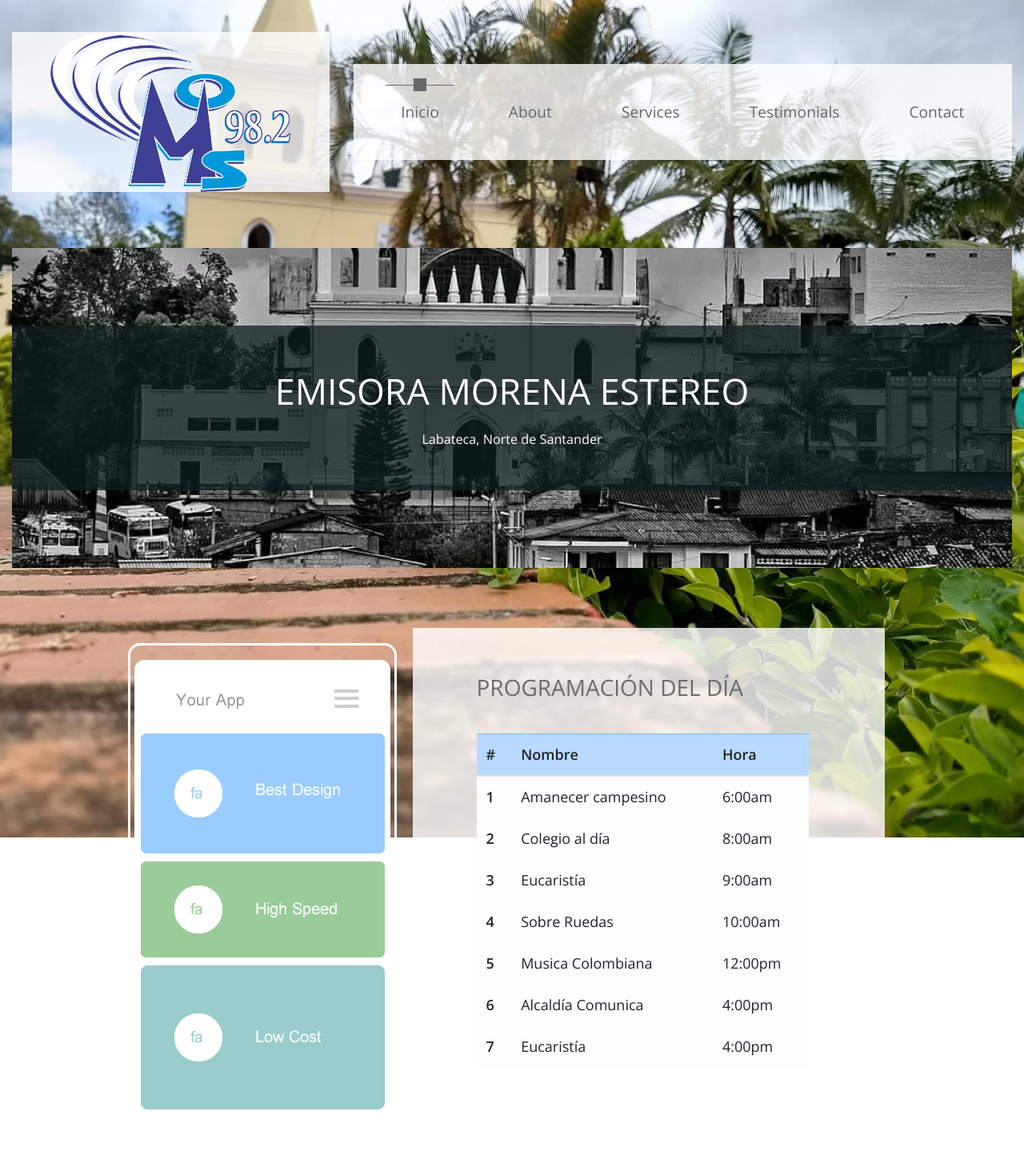
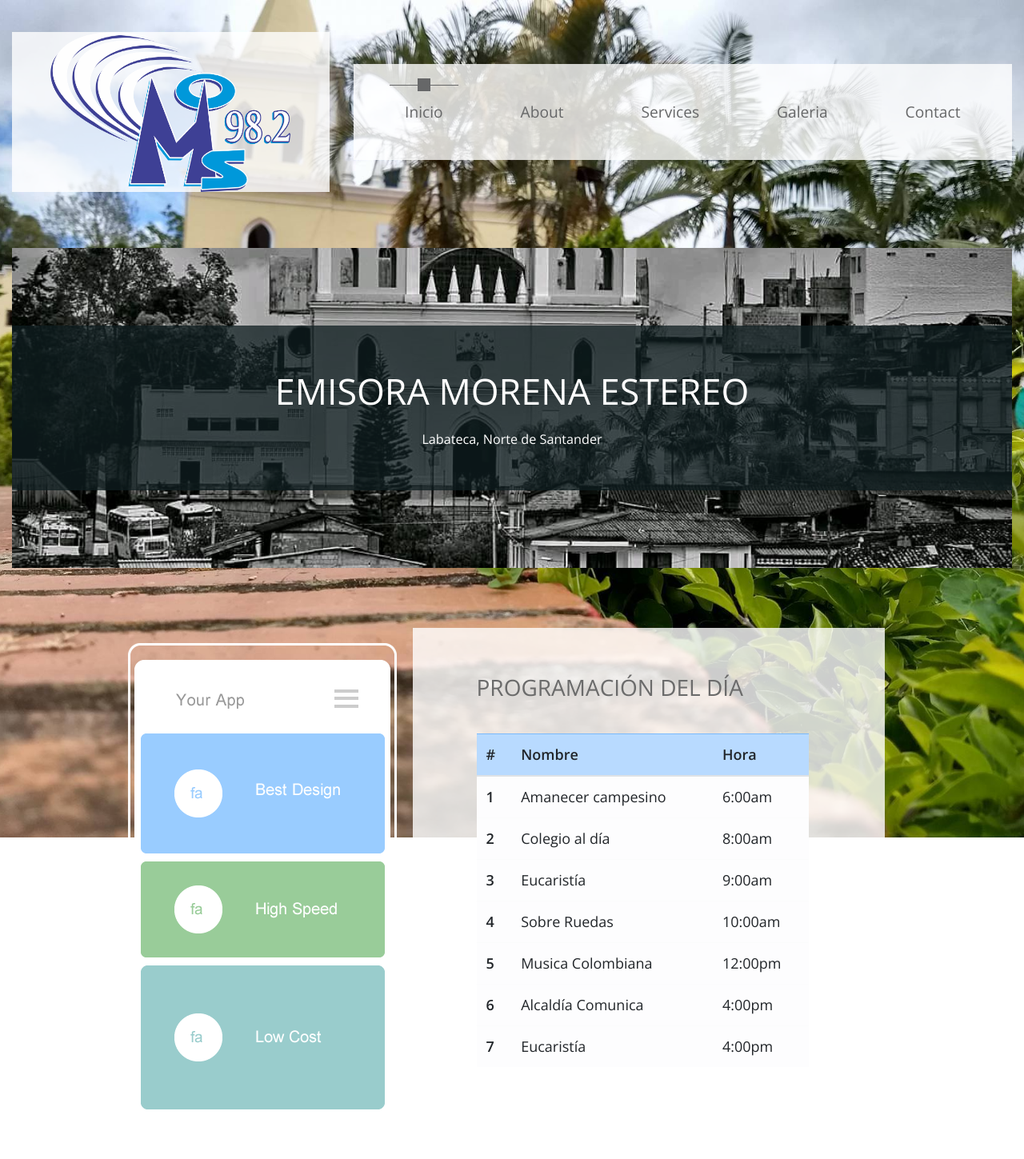
Before and after one commit to edyson10/emisora_morena, a PHP site: page /Inicio in a window 1280 px wide. Shown: the top 1449 px of the page at 80% size. Run offline with PHP 8.4, Linux system fonts and the light colour scheme.

Commit message:
Modifico menú

```diff
--- a/view/Plantilla.php
+++ b/view/Plantilla.php
@@ -2,7 +2,7 @@
 if (isset($_GET["ubicacion"])) {
     if (
         $_GET["ubicacion"] == "Inicio" || $_GET["ubicacion"] == "Acerca" || $_GET["ubicacion"] == "Contacto"
-        || $_GET["ubicacion"] == "Servicio" || $_GET["ubicacion"] == "Testimonio"
+        || $_GET["ubicacion"] == "Servicio" || $_GET["ubicacion"] == "Galeria"
     ) { ?>
         <!DOCTYPE html>
         <html lang="es">
--- a/view/modulos/menu.php
+++ b/view/modulos/menu.php
@@ -23,7 +23,7 @@
                             </li>
                             <li class="nav-item green-highlight">
                                 <div class="tm-nav-link-highlight"></div>
-                                <a class="nav-link" href="Testimonio">Testimonials </a>
+                                <a class="nav-link" href="Galeria">Galeria </a>
                             </li>
                             <li class="nav-item">
                                 <div class="tm-nav-link-highlight"></div>
@@ -44,7 +44,7 @@
                             </li>
                             <li class="nav-item green-highlight">
                                 <div class="tm-nav-link-highlight"></div>
-                                <a class="nav-link" href="Testimonio">Testimonials</a>
+                                <a class="nav-link" href="Galeria">Galeria</a>
                             </li>
                             <li class="nav-item">
                                 <div class="tm-nav-link-highlight"></div>
@@ -65,13 +65,13 @@
                             </li>
                             <li class="nav-item green-highlight">
                                 <div class="tm-nav-link-highlight"></div>
-                                <a class="nav-link" href="Testimonio">Testimonials</a>
+                                <a class="nav-link" href="Galeria">Galeria</a>
                             </li>
                             <li class="nav-item">
                                 <div class="tm-nav-link-highlight"></div>
                                 <a class="nav-link" href="Contacto">Contact</a>
                             </li>
-                        <?php } else if ($_GET["ubicacion"] == "Testimonio") { ?>
+                        <?php } else if ($_GET["ubicacion"] == "Galeria") { ?>
                             <li class="nav-item">
                                 <div class="tm-nav-link-highlight"></div>
                                 <a class="nav-link" href="Inicio">Home</a>
@@ -86,7 +86,7 @@
                             </li>
                             <li class="nav-item green-highlight active">
                                 <div class="tm-nav-link-highlight"></div>
-                                <a class="nav-link" href="Testimonio">Testimonials <span class="sr-only">(current)</span></a>
+                                <a class="nav-link" href="Galeria">Galeria <span class="sr-only">(current)</span></a>
                             </li>
                             <li class="nav-item">
                                 <div class="tm-nav-link-highlight"></div>
@@ -107,7 +107,7 @@
                             </li>
                             <li class="nav-item green-highlight">
                                 <div class="tm-nav-link-highlight"></div>
-                                <a class="nav-link" href="Testimonio">Testimonials</a>
+                                <a class="nav-link" href="Galeria">Galeria</a>
                             </li>
                             <li class="nav-item green-highlight active">
                                 <div class="tm-nav-link-highlight"></div>
```
Also changed, not shown: view/modulos/navegacion/Galeria.php (renamed from view/modulos/navegacion/Testimonio.php).
